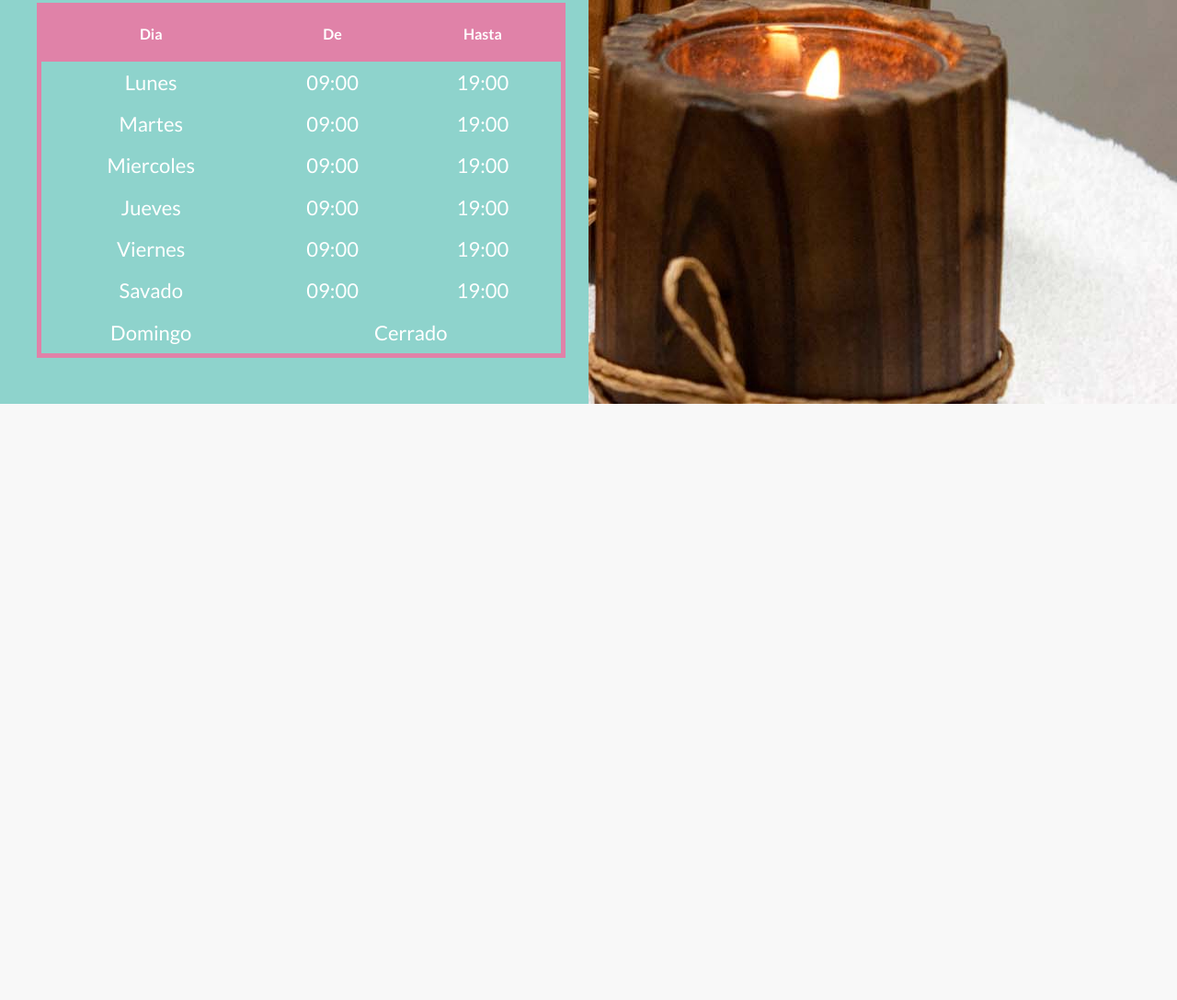
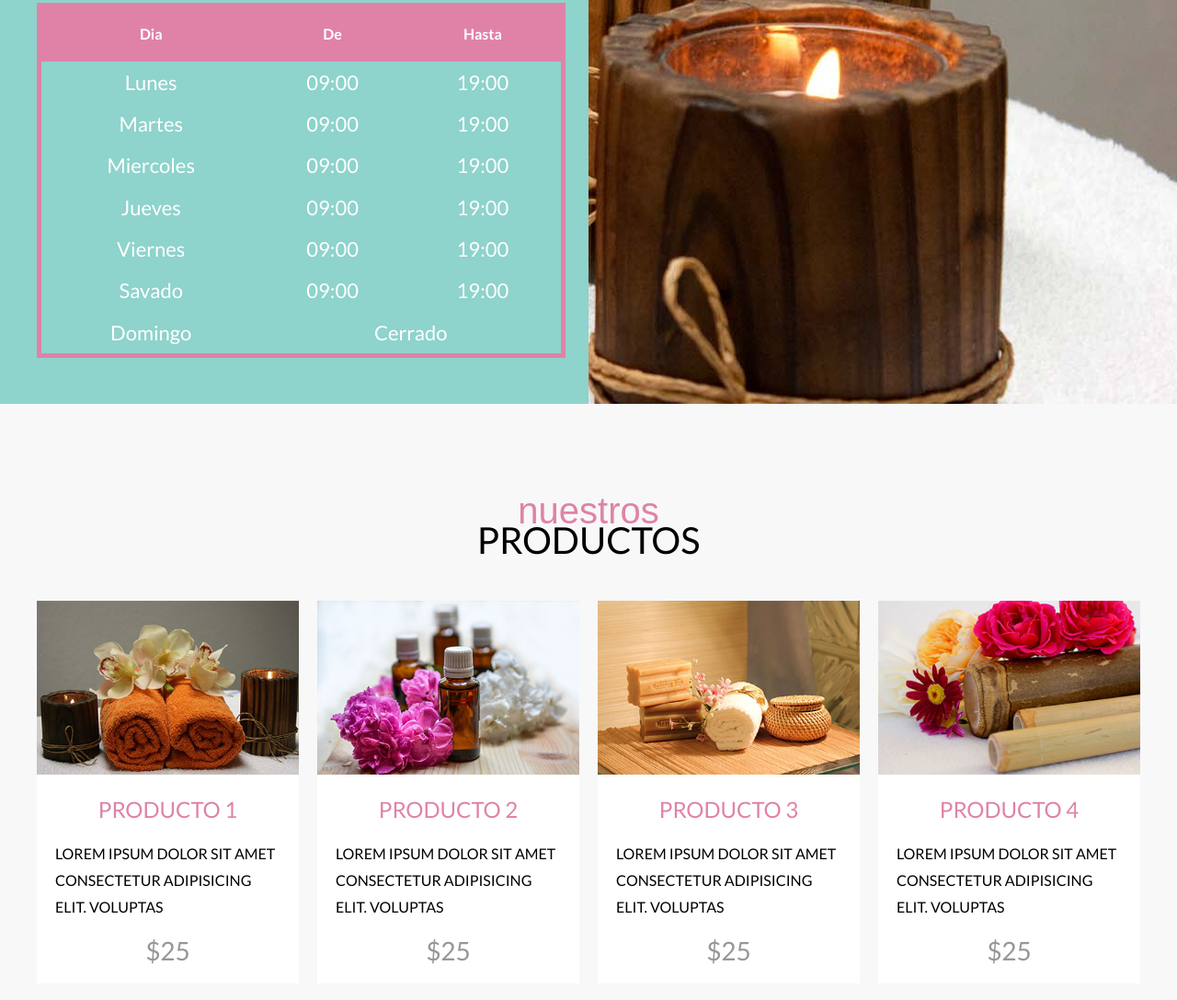
Before and after one commit to GerardoDev25/carolinaspa-webpage-with-scss--bem-and-swiper, a website: page index.html in a window 1280 px wide. Shown: the part 2253-3340 px from the top of the page at 92% size. Before the commit the page ends 2692 px from the top, so only its background shows below. Drawn offline with nearby package versions, Linux system fonts and the light colour scheme; files that its build step writes are made by us from their sources; files whose address does not match are found by name; a web font is replaced by a local one.

Commit message:
CSS a los Productos

```diff
--- a/index.html
+++ b/index.html
@@ -159,5 +159,74 @@
         </div>
       </div>
     </section>
+    <main class="productos contenedor seccion">
+      <h2 class="productos__heading">nuestros <span>productos</span></h2>
+      <div class="productos__grid">
+        <div class="producto">
+          <div class="producto__mask">
+            <img
+              class="producto__imagen"
+              src="build/img/producto_01.jpg"
+              alt="imagen producto"
+            />
+          </div>
+          <div class="producto__contenido">
+            <h3 class="producto__nombre">Producto 1</h3>
+            <p class="producto__descripcion">
+              Lorem ipsum dolor sit amet consectetur adipisicing elit. Voluptas
+            </p>
+            <p class="producto__precio">$25</p>
+          </div>
+        </div>
+        <div class="producto">
+          <div class="producto__mask">
+            <img
+              class="producto__imagen"
+              src="build/img/producto_02.jpg"
+              alt="imagen producto"
+            />
+          </div>
+          <div class="producto__contenido">
+            <h3 class="producto__nombre">Producto 2</h3>
+            <p class="producto__descripcion">
+              Lorem ipsum dolor sit amet consectetur adipisicing elit. Voluptas
+            </p>
+            <p class="producto__precio">$25</p>
+          </div>
+        </div>
+        <div class="producto">
+          <div class="producto__mask">
+            <img
+              class="producto__imagen"
+              src="build/img/producto_03.jpg"
+              alt="imagen producto"
+            />
+          </div>
+          <div class="producto__contenido">
+            <h3 class="producto__nombre">Producto 3</h3>
+            <p class="producto__descripcion">
+              Lorem ipsum dolor sit amet consectetur adipisicing elit. Voluptas
+            </p>
+            <p class="producto__precio">$25</p>
+          </div>
+        </div>
+        <div class="producto">
+          <div class="producto__mask">
+            <img
+              class="producto__imagen"
+              src="build/img/producto_04.jpg"
+              alt="imagen producto"
+            />
+          </div>
+          <div class="producto__contenido">
+            <h3 class="producto__nombre">Producto 4</h3>
+            <p class="producto__descripcion">
+              Lorem ipsum dolor sit amet consectetur adipisicing elit. Voluptas
+            </p>
+            <p class="producto__precio">$25</p>
+          </div>
+        </div>
+      </div>
+    </main>
   </body>
 </html>
--- a/src/scss/ui/contenido/index.scss
+++ b/src/scss/ui/contenido/index.scss
@@ -1,3 +1,4 @@
 @forward 'bienvenida.scss';
 @forward 'cards.scss';
 @forward 'horarios.scss';
+@forward 'productos.scss';
--- /dev/null
+++ b/src/scss/ui/contenido/productos.scss
@@ -0,0 +1,53 @@
+@use 'base/variables' as v;
+@use 'base/mixins' as m;
+
+.productos {
+  &__heading {
+    @include m.headingCursiva;
+    margin-bottom: 5rem;
+  }
+  &__grid {
+    @include m.grid(1, 2rem);
+    @include m.tablet {
+      @include m.grid(2, 2rem);
+    }
+    @include m.desktop {
+      @include m.grid(4, 2rem);
+    }
+  }
+}
+
+.producto {
+  &__contenido {
+    background-color: v.$blanco;
+    padding: 2rem;
+  }
+  &__mask {
+    overflow: hidden;
+
+  }
+  &__imagen {
+    transition: transform .3s;
+    width: 100%;
+    &:hover {
+      transform: scale(1.2)
+    }
+  }
+  &__nombre {
+    @include m.heading;
+    font-size: 2.4rem;
+    color: v.$secundario;
+  }
+  &__descripcion {
+    font-size: 1.6rem;
+    text-transform: uppercase;
+    line-height: 1.8;
+  }
+  &__precio {
+    text-align: center;
+    color: v.$gris;
+    font-size: 2.8rem;
+    margin: 0;
+  }
+
+}
```
